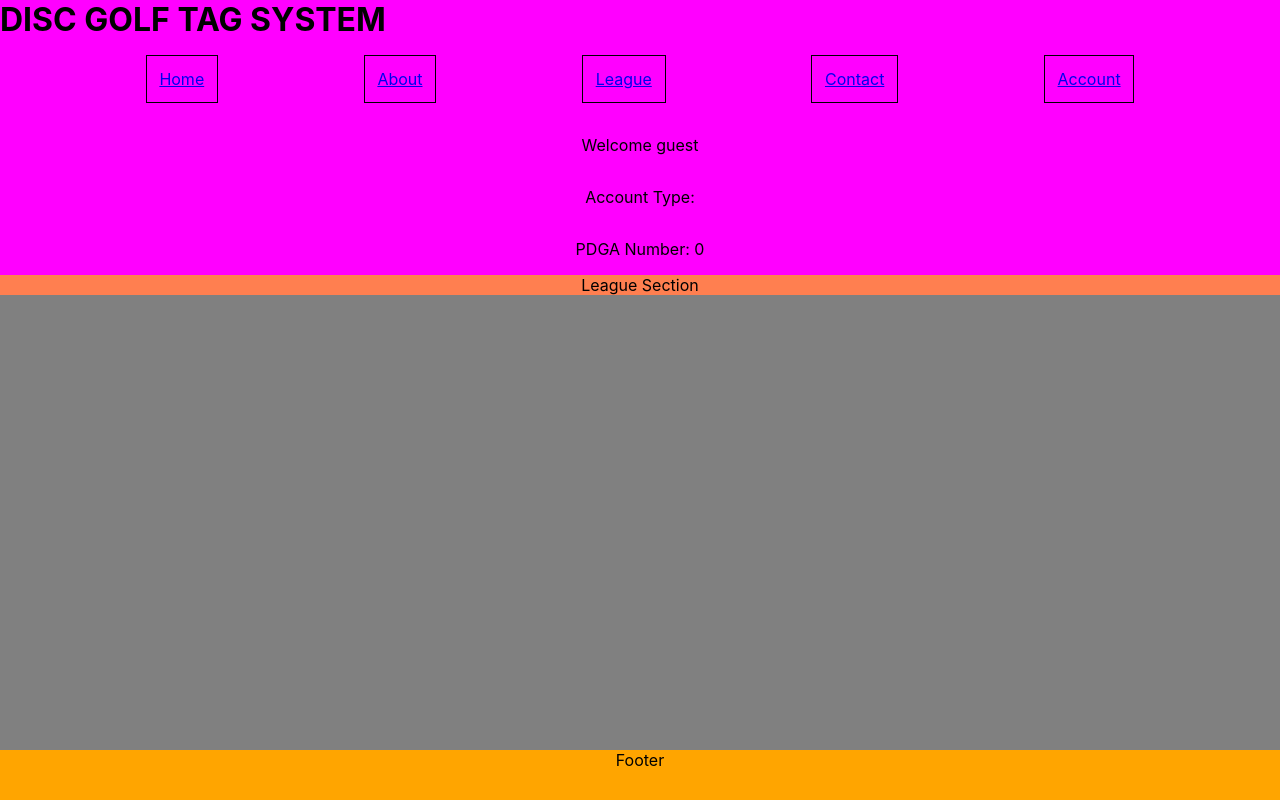
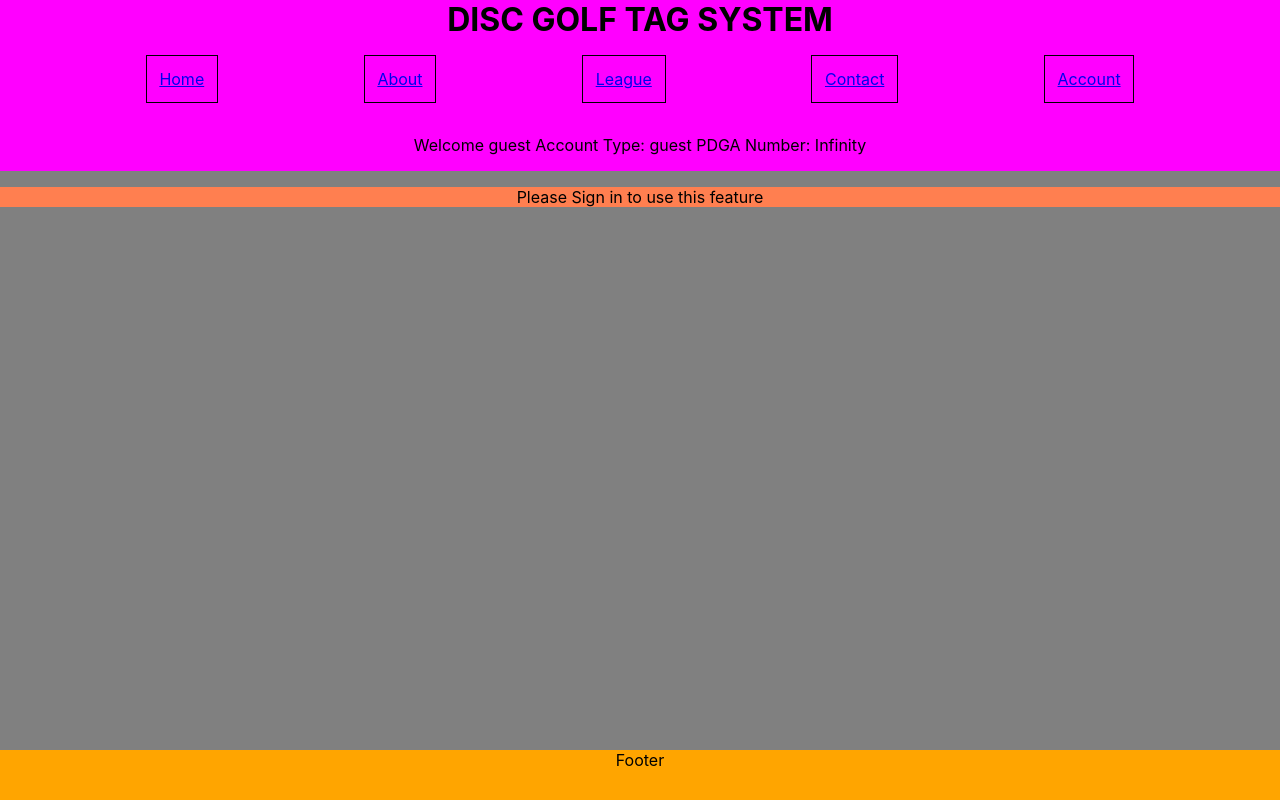
Before and after one commit to jgharris314/DGTS, a React (Create React App) app in the folder front-end/: page /league in a window 1280 px wide. Built offline with nearby package versions, Linux system fonts and the light colour scheme.

Commit message:
bed time commit

```diff
--- a/front-end/src/App.js
+++ b/front-end/src/App.js
@@ -1,5 +1,5 @@
 import "./App.css";
-import React, { useEffect, useState } from "react";
+import React, { useState } from "react";
 import { Redirect, Route, Switch } from "react-router-dom";
 import HeroNav from "./components/HeroNav/HeroNav";
 import HomeSection from "./components/HomeSection/HomeSection";
@@ -11,7 +11,11 @@ import FooterSection from "./components/FooterSection/FooterSection";
 function App() {
 	const navOptions = ["Home", "About", "League", "Contact", "Account"];
 	const [loggedIn, setLoggedIn] = useState(false);
-	const defaultUser = { username: "guest", pdga_number: 0 };
+	const defaultUser = {
+		username: "guest",
+		pdga_number: Infinity,
+		account_type: "guest",
+	};
 	const [activeUser, setActiveUser] = useState(defaultUser);
 	return (
 		<div className="App">
@@ -40,7 +44,7 @@ function App() {
 					<HomeSection />
 				</Route>
 				<Route path="/league" exact>
-					<LeagueSection />
+					<LeagueSection activeUser={activeUser} />
 				</Route>
 			</Switch>
 			<FooterSection />
--- a/front-end/src/components/AccountAccess/components/AccountCreationForm/AccountCreationForm.js
+++ b/front-end/src/components/AccountAccess/components/AccountCreationForm/AccountCreationForm.js
@@ -118,8 +118,6 @@ const CreationForm = () => {
 						id="pdga_number"
 						onChange={handleChange}
 						required
-						// pattern="^(?=.*\d)(?=.*[a-z])(?=.*[A-Z]).{8,32}$"
-						// placeholder={"8 letters 1 upper 1 #"}
 					/>
 				</div>
 				<div className="creation-form-row">
@@ -141,7 +139,7 @@ const CreationForm = () => {
 						<option id="account_type" value="player">
 							Player
 						</option>
-						<option id="account_type" value="Manager">
+						<option id="account_type" value="manager">
 							Manager
 						</option>
 					</select>
--- a/front-end/src/components/HeroNav/HeroNav.js
+++ b/front-end/src/components/HeroNav/HeroNav.js
@@ -13,9 +13,10 @@ export default function HeroNav({ navOptions, activeUser }) {
 					</Link>
 				))}
 			</ul>
-			<p>Welcome {activeUser.username}</p>
-			<p>Account Type: {activeUser.account_type}</p>
-			<p>PDGA Number: {activeUser.pdga_number}</p>
+			<p>
+				Welcome {activeUser.username} Account Type:{" "}
+				{activeUser.account_type} PDGA Number: {activeUser.pdga_number}{" "}
+			</p>
 		</StyledHeroNav>
 	);
 }
--- a/front-end/src/components/HeroNav/hero-nav.styles.js
+++ b/front-end/src/components/HeroNav/hero-nav.styles.js
@@ -13,7 +13,7 @@ export const StyledHeroNav = styled.div`
 	.hero-header {
 		display: flex;
 		flex-direction: row;
-		/* text-align: right; */
+		justify-content: center;
 		width: 100%;
 		position: relative;
 		margin: 0 auto;
--- a/front-end/src/components/LeagueSection/LeagueSection.js
+++ b/front-end/src/components/LeagueSection/LeagueSection.js
@@ -1,6 +1,18 @@
 import React from "react";
 import { StyledLeagueSection } from "./league-section.styles";
+import ManagerLeague from "./components/ManagerLeague/ManagerLeague";
+import PlayerLeague from "./components/PlayerLeague/PlayerLeague";
 
-export default function LeagueSection() {
-	return <StyledLeagueSection>League Section</StyledLeagueSection>;
+export default function LeagueSection({ activeUser }) {
+	const renderLeagueSection = () => {
+		if (activeUser.account_type.toLowerCase() === "manager") {
+			return <ManagerLeague />;
+		} else if (activeUser.account_type.toLowerCase() === "player") {
+			return <PlayerLeague />;
+		} else {
+			return <p>Please Sign in to use this feature</p>;
+		}
+	};
+
+	return <StyledLeagueSection>{renderLeagueSection()}</StyledLeagueSection>;
 }
--- /dev/null
+++ b/front-end/src/components/LeagueSection/components/ManagerLeague/ManagerLeague.js
@@ -0,0 +1,6 @@
+import React from "react";
+import { StyledManagerLeague } from "./manager-league.styles";
+
+export default function ManagerLeague() {
+	return <StyledManagerLeague>Manager League</StyledManagerLeague>;
+}
--- /dev/null
+++ b/front-end/src/components/LeagueSection/components/ManagerLeague/manager-league.styles.js
@@ -0,0 +1,5 @@
+import styled from "styled-components";
+
+export const StyledManagerLeague = styled.div`
+	background-color: blueviolet;
+`;
--- /dev/null
+++ b/front-end/src/components/LeagueSection/components/PlayerLeague/PlayerLeague.js
@@ -0,0 +1,6 @@
+import React from "react";
+import { StyledPlayerLeague } from "./player-league.styles";
+
+export default function PlayerLeague() {
+	return <StyledPlayerLeague>Player League</StyledPlayerLeague>;
+}
--- /dev/null
+++ b/front-end/src/components/LeagueSection/components/PlayerLeague/player-league.styles.js
@@ -0,0 +1,5 @@
+import styled from "styled-components";
+
+export const StyledPlayerLeague = styled.div`
+	background-color: blueviolet;
+`;
--- a/front-end/src/utilities/api.js
+++ b/front-end/src/utilities/api.js
@@ -73,7 +73,6 @@ export async function login(account, signal) {
 		body: JSON.stringify({ data: account }),
 		signal,
 	};
-	console.log("bungus");
 	const res = await fetchJson(url, options);
 	return res;
 }
```
Also changed, not shown: 1 other file (tests, documents, lock files or other folders).
